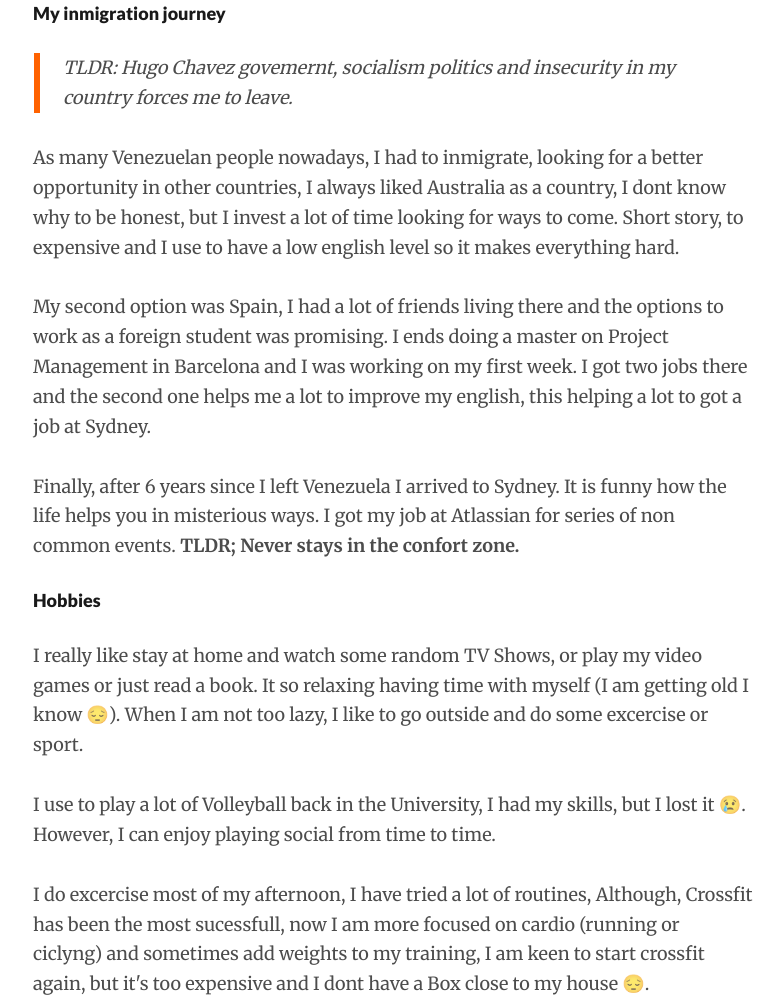
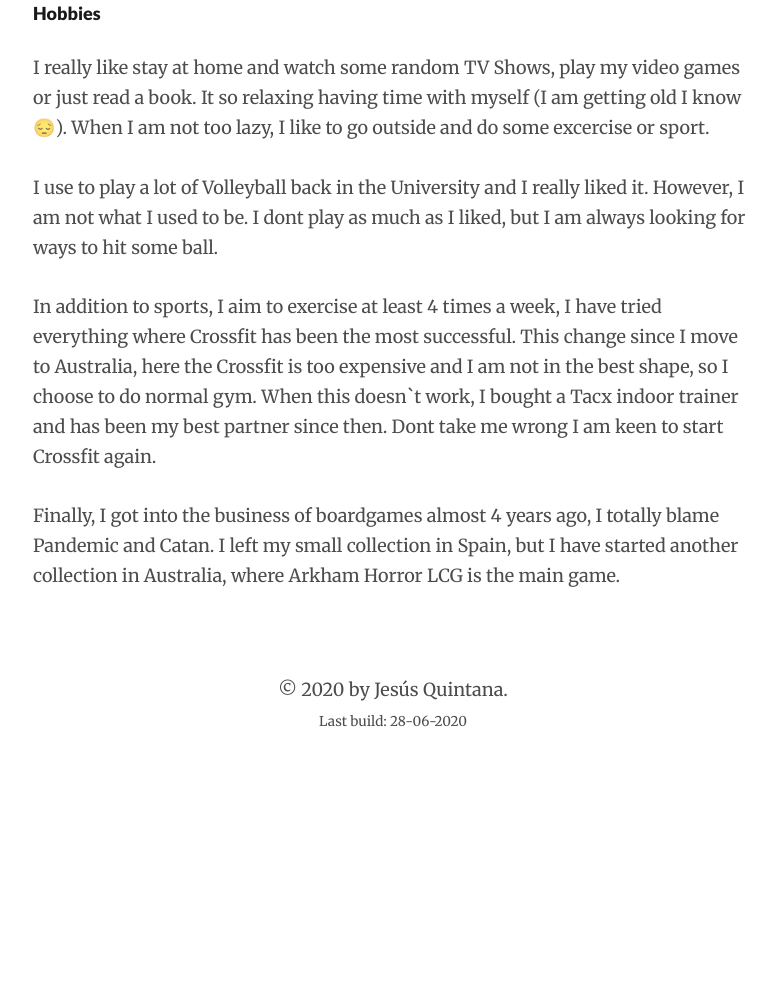
Before and after one commit to marduke182/marduke182.github.io, a Gatsby site: page /about-me in a window 1280 px wide. Shown: the part 485-1487 px from the top of the page, without its empty margins (247-1027 px from the left). After the commit the page ends 1274 px from the top, so only its background shows below. Built offline with nearby package versions, Linux system fonts and the light colour scheme; Gatsby itself is replaced by a stand-in of ours; some packages are replaced by stand-ins of ours; a small style sheet from the web is missing.

Commit message:
Fix types and upgrade deps

```diff
--- a/package.json
+++ b/package.json
@@ -66,7 +66,7 @@
     "tslint": "^5.11.0",
     "tslint-config-blvd": "^1.2.1",
     "tslint-config-prettier": "^1.15.0",
-    "tslint-plugin-prettier": "^2.0.0",
+    "tslint-plugin-prettier": "^2.3.0",
     "typescript": "^3.1.3",
     "typography": "^0.16.17",
     "webpack": "^4.41.1"
--- a/src/components/Header.tsx
+++ b/src/components/Header.tsx
@@ -11,7 +11,7 @@ const HeaderWrapper: any = styled.header`
   text-align: left;
 `;
 
-const Content = styled.div<{ direction?: 'row' | 'column', justify?: JustifyContentProperty }>`
+const Content = styled.div<{ direction?: 'row' | 'column'; justify?: JustifyContentProperty }>`
   z-index: 999;
   max-width: 40rem;
   margin: 0 auto;
--- a/src/pages/about-me.tsx
+++ b/src/pages/about-me.tsx
@@ -2,7 +2,7 @@ import React from 'react';
 import Helmet from 'react-helmet';
 import { Layout, Wrapper, Header, Content } from '../components';
 import { Link } from '@reach/router';
-import formatDistance from 'date-fns/formatDistance'
+import formatDistance from 'date-fns/formatDistance';
 
 import config from '../../config/SiteConfig';
 import PageProps from '../models/PageProps';
@@ -18,60 +18,41 @@ export default class ContactPage extends React.Component<PageProps> {
         <Header />
         <Wrapper>
           <Content>
-            <article >
-              <section id='me'>
+            <article>
+              <section id="me">
                 <h3>Hi! It's me! Jesús</h3>
                 <p>
-                I am a citizen of planet earth, with {calculateAge(new Date(1987,0,19))} old
-                I have had the pleassure to live in <strong>Caracas</strong> for 25 years,{' '}
-                <strong>Barcelona (Spain)</strong> for 6 years and now in <strong>Sydney</strong>.
+                  I am a citizen of planet earth, with {calculateAge(new Date(1987, 0, 19))} old I have had the pleassure to live in{' '}
+                  <strong>Caracas</strong> for 25 years, <strong>Barcelona (Spain)</strong> for 6 years and now in <strong>Sydney</strong>.
                 </p>
                 <p>
-                  I was born in Caracas, where I graduated as Software Engineer at Simón Bolívar University,
-                  free and high quality education I have to say (•̀ᴗ•́)و ̑̑, I have been working as Software Engineer
-                  since then. Starting in a small company in Venezuela, moving to a couple of startups in Barcelona
-                  and finally start working in a big company as Atlassian, <Link to="/resume">read more</Link>.
+                  I was born in Caracas, where I graduated as Software Engineer at Simón Bolívar University, free and high quality education
+                  I have to say (•̀ᴗ•́)و ̑̑, I have been working as Software Engineer since then. Starting in a small company in Venezuela,
+                  moving to a couple of startups in Barcelona and finally start working in a big company as Atlassian,{' '}
+                  <Link to="/resume">read more</Link>.
                 </p>
-
               </section>
-              <section id='inmigration'>
-                <h4>My inmigration journey</h4>
-                <blockquote>TLDR: Hugo Chavez govemernt, socialism politics and insecurity in my country forces me to leave.</blockquote>
+              <section id="hobbies">
+                <h4>Hobbies</h4>
                 <p>
-                  As many Venezuelan people nowadays, I had to inmigrate, looking for a better opportunity in other countries,
-                  I always liked Australia as a country, I dont know why to be honest, but I invest a lot of time looking for
-                  ways to come. Short story, to expensive and I use to have a low english level so it makes everything hard.
-                </p>
-
-                <p>
-                  My second option was Spain, I had a lot of friends living there and the options to work as a foreign student was promising.
-                  I ends doing a master on Project Management in Barcelona and I was working on my first week. I got two jobs there and the second
-                  one helps me a lot to improve my english, this helping a lot to got a job at Sydney.
+                  I really like stay at home and watch some random TV Shows, play my video games or just read a book. It so relaxing having
+                  time with myself (I am getting old I know 😔). When I am not too lazy, I like to go outside and do some excercise or
+                  sport.
                 </p>
                 <p>
-                  Finally, after 6 years since I left Venezuela I arrived to Sydney. It is funny how the life helps you in misterious ways.
-                  I got my job at Atlassian for series of non common events. <strong>TLDR; Never stays in the confort zone.</strong>
-                </p>
-              </section>
-              <section id='hobbies'>
-                <h4>Hobbies</h4>
-                <p>
-                  I really like stay at home and watch some random TV Shows, or play my video games or just read a book. It so relaxing having
-                  time with myself (I am getting old I know 😔). When I am not too lazy, I like to go outside and do some excercise or sport.
+                  I use to play a lot of Volleyball back in the University and I really liked it. However, I am not what I used to be. I
+                  dont play as much as I liked, but I am always looking for ways to hit some ball.
                 </p>
                 <p>
-                  I use to play a lot of Volleyball back in the University, I had my skills, but I lost it 😢. However, I can enjoy playing
-                  social from time to time.
+                  In addition to sports, I aim to exercise at least 4 times a week, I have tried everything where Crossfit has been the most
+                  successful. This change since I move to Australia, here the Crossfit is too expensive and I am not in the best shape, so I
+                  choose to do normal gym. When this doesn`t work, I bought a Tacx indoor trainer and has been my best partner since then.
+                  Dont take me wrong I am keen to start Crossfit again.
                 </p>
                 <p>
-                  I do excercise most of my afternoon, I have tried a lot of routines, Although, Crossfit has been the most sucessfull, now I am more focused
-                  on cardio (running or ciclyng) and sometimes add weights to my training, I am keen to start crossfit again, but it's too expensive and
-                  I dont have a Box close to my house 😔.
-                </p>
-                <p>
-                  Finally, I got in love of boardgames like {calculateAge(new Date(2016,8,8))} ago, I blame Pandemic and Catan, after
-                  playing those games I got addict and started having my own collection, right now my favorite boardgames are: Terraforming Mars,
-                  Gloomhaven and Spirit Island.
+                  Finally, I got into the business of boardgames {calculateAge(new Date(2016, 8, 8))} ago, I totally blame Pandemic and
+                  Catan. I left my small collection in Spain, but I have started another collection in Australia, where Arkham Horror LCG is
+                  the main game.
                 </p>
               </section>
             </article>
--- a/src/templates/Blog.tsx
+++ b/src/templates/Blog.tsx
@@ -4,7 +4,6 @@ import { Layout, Article, Wrapper, SectionTitle, Header, Content, Pagination } f
 import Helmet from 'react-helmet';
 import config from '../../config/SiteConfig';
 import { PostGraphqlResponse } from '../../types';
-
 
 interface Props {
   data: PostGraphqlResponse;
--- a/types.ts
+++ b/types.ts
@@ -1,4 +1,3 @@
-
 export interface Frontmatter {
   date: string;
   title: string;
@@ -18,9 +17,8 @@ export interface Post {
   timeToRead: number;
 }
 
-
 export interface PostGraphqlResponse {
   allMarkdownRemark: {
-    edges: Array<{node: Post}>
-  }
+    edges: { node: Post }[];
+  };
 }
```
Also changed, not shown: src/pages/resume.tsx (+6 -6 lines), src/components/PrevNext.tsx (line endings or trailing spaces).
